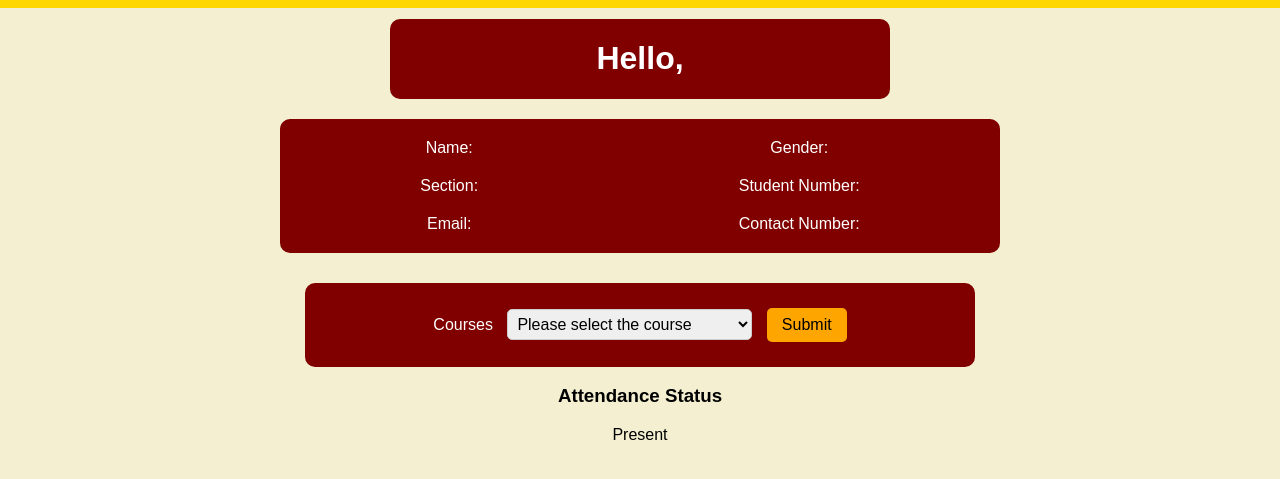
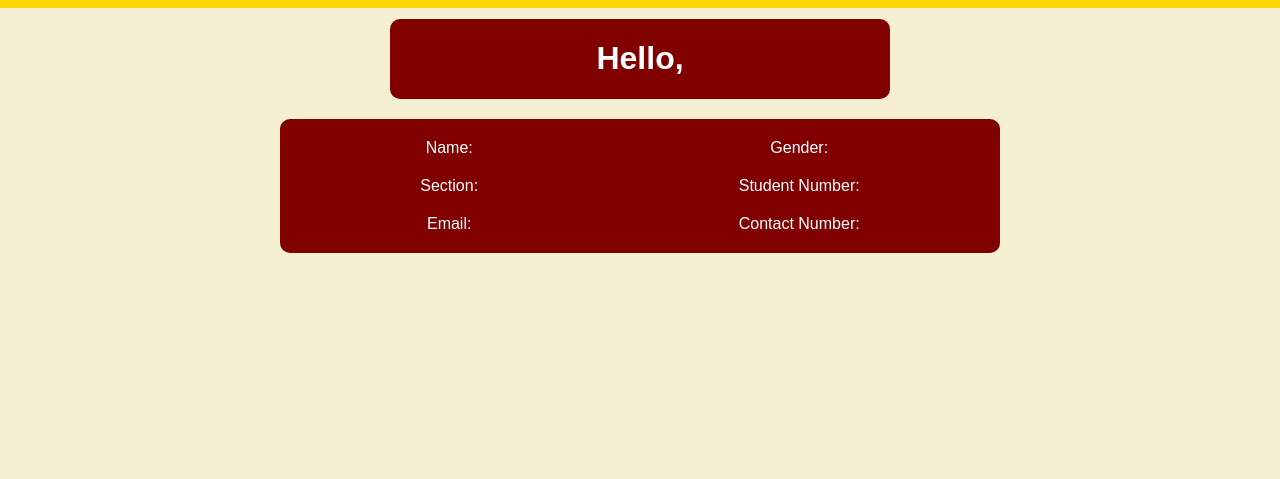
Before and after one commit to PUP-BSIT/project-digital_dynasty, a PHP site: page /works/student_dashboard.html in a window 1280 px wide. Shown: the part 130-609 px from the top of the page. Run offline with PHP 8.4, Linux system fonts and the light colour scheme.

Commit message:
update the student dashboard

```diff
--- a/js/student_dashboard_script.js
+++ b/js/student_dashboard_script.js
@@ -1,51 +1,14 @@
-document.addEventListener("DOMContentLoaded", function () {
-  fetchStudentAndAttendanceInfo();
+document.addEventListener("DOMContentLoaded", function() {
+  fetch('student_dashboard.php')
+    .then(response => response.json())
+    .then(data => {
+      document.getElementById('student-name').textContent = 'Hello, ' + data.firstname;
+      document.getElementById('name').textContent = 'Name: ' + data.firstname + ' ' + data.middlename + ' ' + data.lastname;
+      document.getElementById('gender').textContent = 'Gender: ' + data.gender;
+      document.getElementById('email').textContent = 'Email: ' + data.email;
+      document.getElementById('studentnumber').textContent = 'Student Number: ' + data.student_number;
+      document.getElementById('contactnumber').textContent = 'Contact Number: ' + data.phone;
+
+      document.getElementById('attendance-status').textContent = data.attendance_status ? 'Present' : 'Absent';
+    });
 });
-
-function fetchStudentAndAttendanceInfo(course = "") {
-  let url = "get_student_and_attendance_info.php";
-  if (course) {
-    url += "?course=" + course;
-  }
-
-  fetch(url)
-    .then((response) => response.json())
-    .then((data) => {
-      if (data.student_info.error) {
-        console.error("Error fetching student info:", data.student_info.error);
-      } else {
-        const studentInfo = data.student_info;
-        document.getElementById("student-name").textContent += studentInfo.name;
-        document.getElementById("name").textContent += studentInfo.name;
-        document.getElementById("gender").textContent += studentInfo.gender;
-        document.getElementById("email").textContent += studentInfo.email;
-        document.getElementById("section").textContent += studentInfo.section;
-        document.getElementById("studentnumber").textContent +=
-          studentInfo.student_no;
-        document.getElementById("contactnumber").textContent +=
-          studentInfo.contact_no;
-      }
-
-      if (course) {
-        if (data.attendance_status.status) {
-          document.getElementById("attendance-status").textContent =
-            data.attendance_status.status;
-        } else {
-          console.error(
-            "Error fetching attendance status:",
-            data.attendance_status.error
-          );
-        }
-      }
-    })
-    .catch((error) => console.error("Error:", error));
-}
-
-function fetchAttendance() {
-  const course = document.getElementById("courses").value;
-  if (course) {
-    fetchStudentAndAttendanceInfo(course);
-  } else {
-    alert("Please select a course");
-  }
-}
--- a/styles/student_dashboard_styles.css
+++ b/styles/student_dashboard_styles.css
@@ -2,7 +2,7 @@ body {
         font-family: Arial, sans-serif;
         margin: 0;
         padding: 0;
-    background-color: #F3EFD0;
+        background-color: #f3efd0;
       }
 
       header {
@@ -27,7 +27,7 @@ header {
         right: 0;
       }
 
-main {
+      #info {
         padding: 20px;
         text-align: center;
         justify-content: center;
@@ -44,7 +44,7 @@ main {
         margin: 0 auto 20px;
       }
 
-.container {
+      .student-info {
         display: grid;
         grid-template-areas:
           "name gender"
@@ -54,13 +54,12 @@ main {
         background: maroon;
         padding: 10px;
         width: 700px;
-    justify-content:space-around;
+        justify-content: space-around;
         border-radius: 10px;
         margin: 0 auto 30px;
-
       }
 
-.container > div {
+      .student-info > div {
         margin-bottom: 10px;
         margin-top: 10px;
       }
@@ -88,39 +87,3 @@ main {
       #contactnumber {
         grid-area: contactnumber;
       }
-
-.course-selection {
-    margin-top: 20px;
-    background: maroon;
-    color: white;
-    border-radius: 10px;
-    width: 50%;
-    padding: 25px;
-    margin: 0 auto;
-}
-
-.course-selection label {
-    margin-right: 10px;
-}
-
-.course-selection select {
-    padding: 5px;
-    border-radius: 5px;
-    border: 1px solid #ccc;
-    font-size: 16px;
-}
-
-.course-selection button {
-    padding: 8px 15px;
-    border: none;
-    border-radius: 5px;
-    background-color: #ffa500;
-    color: black;
-    font-size: 16px;
-    cursor: pointer;
-    margin-left: 10px;
-}
-
-.course-selection button:hover {
-    background-color: #e6cc00;
-}
--- a/works/student_dashboard.html
+++ b/works/student_dashboard.html
@@ -13,11 +13,11 @@
       </div>
       <div class="gold-line"></div>
     </header>
-    <main>
+    <div id="info">
       <div class="greeting">
         <h1 id="student-name">Hello,</h1>
       </div>
-      <div class="container">
+      <div class="student-info">
         <div id="name">Name:</div>
         <div id="gender">Gender:</div>
         <div id="email">Email:</div>
@@ -25,22 +25,7 @@
         <div id="studentnumber">Student Number:</div>
         <div id="contactnumber">Contact Number:</div>
       </div>
-      <div class="course-selection">
-        <label for="courses">Courses</label>
-        <select name="courses" id="courses" required>
-          <option value="">Please select the course</option>
-          <option value="oop">Object Oriented Programming</option>
-          <option value="webdev">Web Development</option>
-          <option value="comprog1">Computer Programming 1</option>
-        </select>
-        <button type="button" onclick="fetchAttendance()">Submit</button>
-      </div>
-      <div class="attendance-status">
-        <h3>Attendance Status</h3>
-        <p id="attendance-status">Present</p>
-      </div>
-      <div id="attendance-data"></div>
-    </main>
+    </div>
     <script src="../js/student_dashboard_script.js"></script>
   </body>
 </html>
```
Also changed, not shown: php/db_connect.php (+3 -4 lines), php/student_dashboard.php (added, +25 -0 lines). Lines whose indentation alone changed are shown as unchanged.
